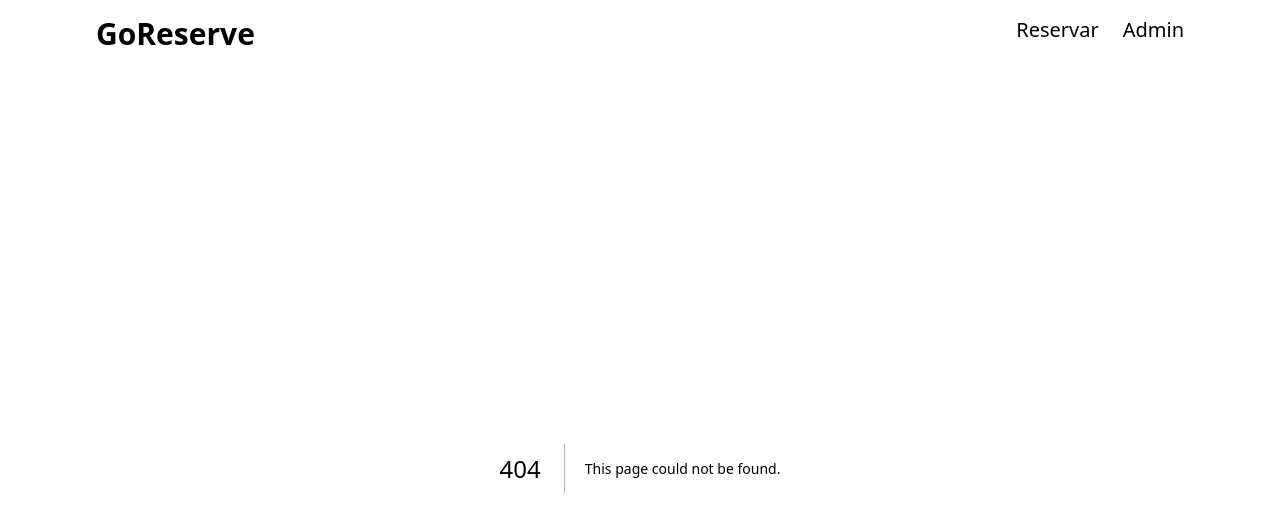
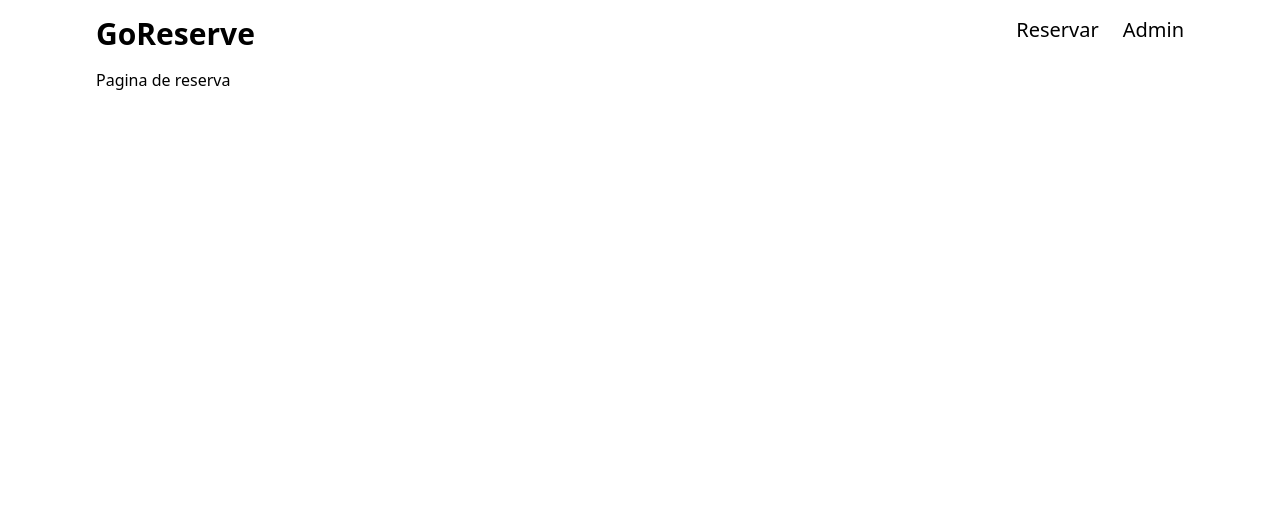
Before and after one commit to facundofernanddez/go-reserve, a Next.js app: page /booking in a window 1280 px wide. Before the commit this address had no page. Shown: the top 532 px of the page. Built offline with nearby package versions, Linux system fonts and the light colour scheme.

Commit message:
create booking page

```diff
--- /dev/null
+++ b/app/booking/page.tsx
@@ -0,0 +1,3 @@
+export default function BookingPage() {
+  return <div>Pagina de reserva</div>;
+}
```
